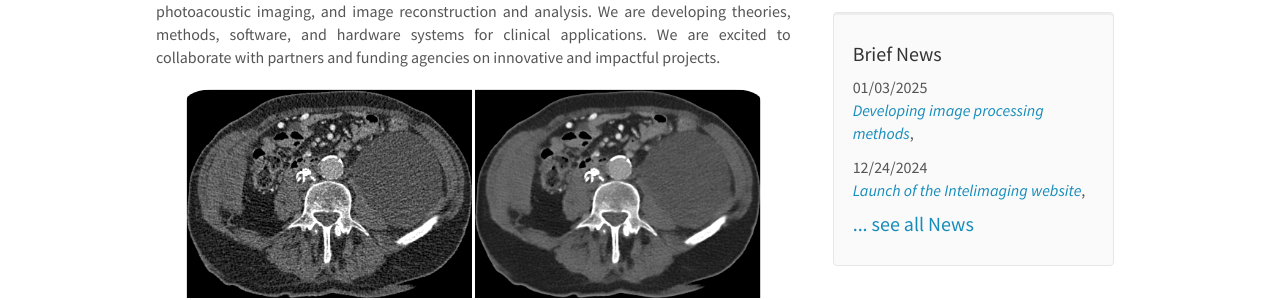
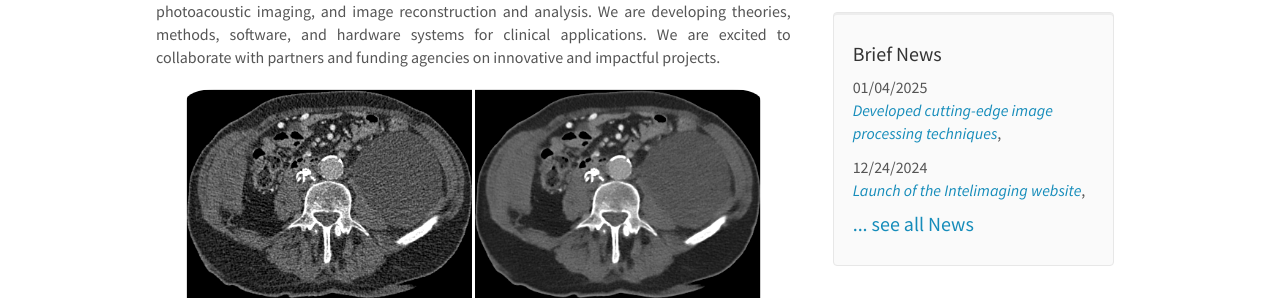
Before and after one commit to intellimaging/intellimaging.github.io, a Jekyll site: the page built from _pages/home.md, in a window 1280 px wide. Shown: the part 505-805 px from the top of the page. Built offline with Jekyll 4.4.1, drawn with Linux system fonts in a browser that asks for light colours.

Commit message:
Update news.yml

```diff
--- a/_data/news.yml
+++ b/_data/news.yml
@@ -1,5 +1,5 @@
-- date: 01/03/2025
-  headline: Developing image processing methods
+- date: 01/04/2025
+  headline: Developed cutting-edge image processing techniques
   url: ttps://www.intellimaging.com
   site:
 
```
